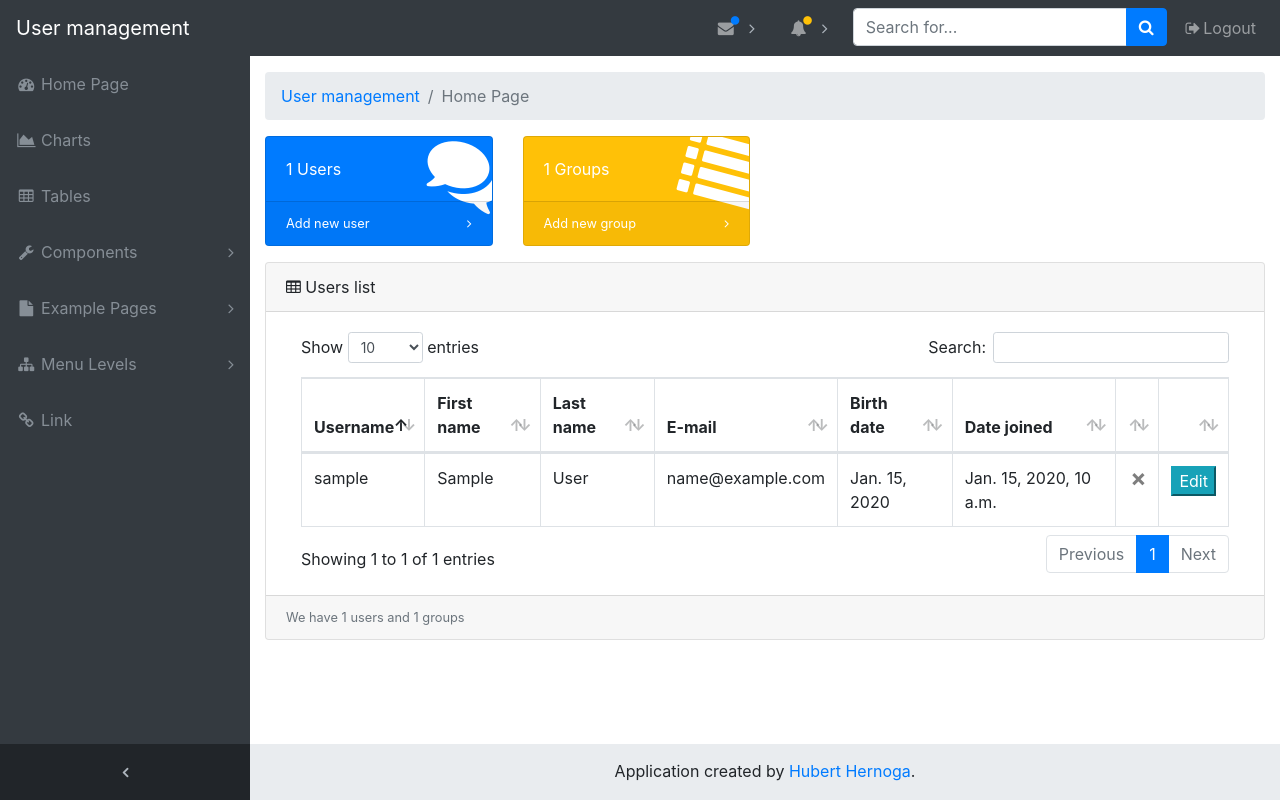
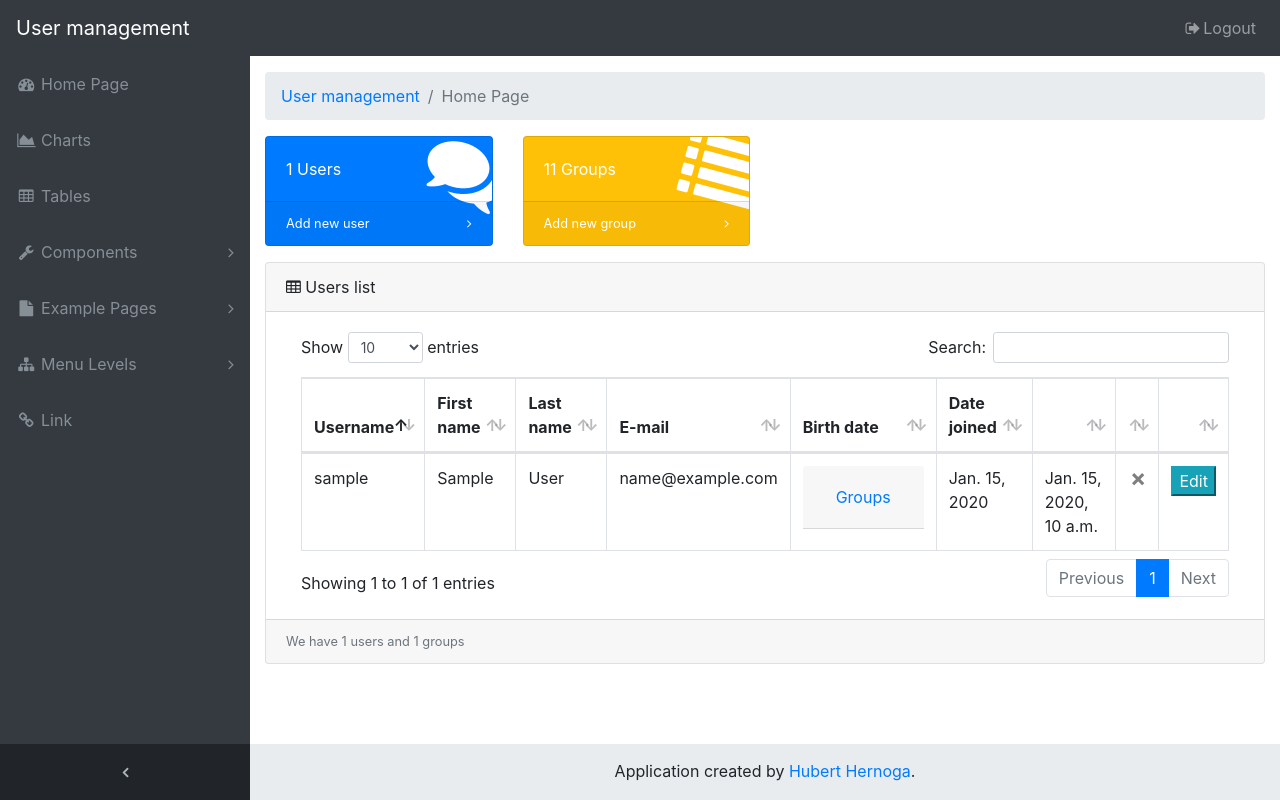
Before and after one commit to hubert-hernoga/UrlMaker, a Django app: page / in a window 1280 px wide. Run offline with Django 3.2, Linux system fonts and the light colour scheme; tables that the repository leaves empty hold one stand-in row (values such as "Sample post"); some libraries are stand-ins or nearby versions.

Commit message:
Added displaying user groups

```diff
--- a/user_panel/templates/base.html
+++ b/user_panel/templates/base.html
@@ -130,95 +130,41 @@
                 </li>
               </ul>
               <ul class="navbar-nav ml-auto">
-                <li class="nav-item dropdown">
-                  <a class="nav-link dropdown-toggle mr-lg-2" id="messagesDropdown" href="#" data-toggle="dropdown" aria-haspopup="true" aria-expanded="false">
-                    <i class="fa fa-fw fa-envelope"></i>
-                    <span class="d-lg-none">Messages
-                      <span class="badge badge-pill badge-primary">12 New</span>
-                    </span>
-                    <span class="indicator text-primary d-none d-lg-block">
-                      <i class="fa fa-fw fa-circle"></i>
-                    </span>
-                  </a>
-                  <div class="dropdown-menu" aria-labelledby="messagesDropdown">
-                    <h6 class="dropdown-header">New Messages:</h6>
-                    <div class="dropdown-divider"></div>
-                    <a class="dropdown-item" href="#">
-                      <strong>David Miller</strong>
-                      <span class="small float-right text-muted">11:21 AM</span>
-                      <div class="dropdown-message small">Hey there! This new version of SB Admin is pretty awesome! These messages clip off when they reach the end of the box so they don't overflow over to the sides!</div>
-                    </a>
-                    <div class="dropdown-divider"></div>
-                    <a class="dropdown-item" href="#">
-                      <strong>Jane Smith</strong>
-                      <span class="small float-right text-muted">11:21 AM</span>
-                      <div class="dropdown-message small">I was wondering if you could meet for an appointment at 3:00 instead of 4:00. Thanks!</div>
-                    </a>
-                    <div class="dropdown-divider"></div>
-                    <a class="dropdown-item" href="#">
-                      <strong>John Doe</strong>
-                      <span class="small float-right text-muted">11:21 AM</span>
-                      <div class="dropdown-message small">I've sent the final files over to you for review. When you're able to sign off of them let me know and we can discuss distribution.</div>
-                    </a>
-                    <div class="dropdown-divider"></div>
-                    <a class="dropdown-item small" href="#">View all messages</a>
-                  </div>
-                </li>
-                <li class="nav-item dropdown">
-                  <a class="nav-link dropdown-toggle mr-lg-2" id="alertsDropdown" href="#" data-toggle="dropdown" aria-haspopup="true" aria-expanded="false">
-                    <i class="fa fa-fw fa-bell"></i>
-                    <span class="d-lg-none">Alerts
-                      <span class="badge badge-pill badge-warning">6 New</span>
-                    </span>
-                    <span class="indicator text-warning d-none d-lg-block">
-                      <i class="fa fa-fw fa-circle"></i>
-                    </span>
-                  </a>
-                  <div class="dropdown-menu" aria-labelledby="alertsDropdown">
-                    <h6 class="dropdown-header">New Alerts:</h6>
-                    <div class="dropdown-divider"></div>
-                    <a class="dropdown-item" href="#">
-                      <span class="text-success">
-                        <strong>
-                          <i class="fa fa-long-arrow-up fa-fw"></i>Status Update</strong>
-                      </span>
-                      <span class="small float-right text-muted">11:21 AM</span>
-                      <div class="dropdown-message small">This is an automated server response message. All systems are online.</div>
-                    </a>
-                    <div class="dropdown-divider"></div>
-                    <a class="dropdown-item" href="#">
-                      <span class="text-danger">
-                        <strong>
-                          <i class="fa fa-long-arrow-down fa-fw"></i>Status Update</strong>
-                      </span>
-                      <span class="small float-right text-muted">11:21 AM</span>
-                      <div class="dropdown-message small">This is an automated server response message. All systems are online.</div>
-                    </a>
-                    <div class="dropdown-divider"></div>
-                    <a class="dropdown-item" href="#">
-                      <span class="text-success">
-                        <strong>
-                          <i class="fa fa-long-arrow-up fa-fw"></i>Status Update</strong>
-                      </span>
-                      <span class="small float-right text-muted">11:21 AM</span>
-                      <div class="dropdown-message small">This is an automated server response message. All systems are online.</div>
-                    </a>
-                    <div class="dropdown-divider"></div>
-                    <a class="dropdown-item small" href="#">View all alerts</a>
-                  </div>
-                </li>
-                <li class="nav-item">
-                  <form class="form-inline my-2 my-lg-0 mr-lg-2">
-                    <div class="input-group">
-                      <input class="form-control" type="text" placeholder="Search for...">
-                      <span class="input-group-append">
-                        <button class="btn btn-primary" type="button">
-                          <i class="fa fa-search"></i>
-                        </button>
-                      </span>
-                    </div>
-                  </form>
-                </li>
+{#                <li class="nav-item dropdown">#}
+{#                  <a class="nav-link dropdown-toggle mr-lg-2" id="messagesDropdown" href="#" data-toggle="dropdown" aria-haspopup="true" aria-expanded="false">#}
+{#                    <i class="fa fa-fw fa-envelope"></i>#}
+{#                    <span class="d-lg-none">Messages#}
+{#                      <span class="badge badge-pill badge-primary">12 New</span>#}
+{#                    </span>#}
+{#                    <span class="indicator text-primary d-none d-lg-block">#}
+{#                      <i class="fa fa-fw fa-circle"></i>#}
+{#                    </span>#}
+{#                  </a>#}
+{#                  <div class="dropdown-menu" aria-labelledby="messagesDropdown">#}
+{#                    <h6 class="dropdown-header">New Messages:</h6>#}
+{#                    <div class="dropdown-divider"></div>#}
+{#                    <a class="dropdown-item" href="#">#}
+{#                      <strong>David Miller</strong>#}
+{#                      <span class="small float-right text-muted">11:21 AM</span>#}
+{#                      <div class="dropdown-message small">Hey there! This new version of SB Admin is pretty awesome! These messages clip off when they reach the end of the box so they don't overflow over to the sides!</div>#}
+{#                    </a>#}
+{#                    <div class="dropdown-divider"></div>#}
+{#                    <a class="dropdown-item" href="#">#}
+{#                      <strong>Jane Smith</strong>#}
+{#                      <span class="small float-right text-muted">11:21 AM</span>#}
+{#                      <div class="dropdown-message small">I was wondering if you could meet for an appointment at 3:00 instead of 4:00. Thanks!</div>#}
+{#                    </a>#}
+{#                    <div class="dropdown-divider"></div>#}
+{#                    <a class="dropdown-item" href="#">#}
+{#                      <strong>John Doe</strong>#}
+{#                      <span class="small float-right text-muted">11:21 AM</span>#}
+{#                      <div class="dropdown-message small">I've sent the final files over to you for review. When you're able to sign off of them let me know and we can discuss distribution.</div>#}
+{#                    </a>#}
+{#                    <div class="dropdown-divider"></div>#}
+{#                    <a class="dropdown-item small" href="#">View all messages</a>#}
+{#                  </div>#}
+{#                </li>#}
+
                 <li class="nav-item">
                   <a class="nav-link" data-toggle="modal" data-target="#exampleModal">
                     <i class="fa fa-fw fa-sign-out"></i>Logout</a>
@@ -226,6 +172,7 @@
               </ul>
             </div>
           </nav>
+
           <div class="content-wrapper">
             <div class="container-fluid">
               <!-- Breadcrumbs-->
@@ -289,7 +236,7 @@
             <!-- Custom scripts for this page-->
             <script src="{% static 'js/sb-admin-datatables.min.js' %}" ></script>
             <script src="{% static 'js/sb-admin-charts.min.js' %}" ></script>
-            <script src="{% static 'user_panel/user1.js' %}" type="text/javascript"></script>
+            <script src="{% static 'user_panel/user.js' %}" type="text/javascript"></script>
           </div>
         </body>
     </html>
--- a/user_panel/templates/user_list.html
+++ b/user_panel/templates/user_list.html
@@ -1,5 +1,6 @@
 {% extends 'base.html' %}
 {% load static %}
+{% load extras %}
     {% block content %}
 
           <!-- Icon Cards-->
@@ -22,11 +23,11 @@
             </div>
             <div class="col-xl-3 col-sm-6 mb-3">
               <div class="card text-white bg-warning o-hidden h-100">
-                <a class="card-body text-white clearfix z-1" href="/groups_list">
+                <a class="card-body text-white clearfix z-1" href="/">
                   <div class="card-body-icon">
                     <i class="fa fa-fw fa-list"></i>
                   </div>
-                  <div class="mr-5">{{ groups.count }} Groups</div>
+                  <div class="mr-5">11 Groups</div>
                 </a>
                 <a class="card-footer text-white clearfix small z-1" href="/add_group">
                   <span class="float-left">Add new group</span>
@@ -44,6 +45,7 @@
               <i class="fa fa-table"></i> Users list</div>
             <div class="card-body">
               <div class="table-responsive">
+
                 <table class="table table-bordered" id="dataTable" width="100%" cellspacing="0">
                   <thead>
                     <tr>
@@ -53,6 +55,7 @@
                         <th>E-mail</th>
                         <th>Birth date</th>
                         <th>Date joined</th>
+                        <th></th>
                         <th></th>
                         <th></th>
                     </tr>
@@ -65,6 +68,20 @@
                       <td>{{ user.first_name }}</td>
                       <td>{{ user.last_name }}</td>
                       <td>{{ user.email }}</td>
+                      <td>
+                        <div class="card-header" id="headingOne">
+                          <h5 class="mb-0">
+                            <button class="btn btn-link" data-toggle="collapse" data-target="#{{ user }}" aria-expanded="true" aria-controls="collapseOne">
+                              Groups
+                            </button>
+                          </h5>
+                        </div>
+                        <div id="{{ user }}" class="collapse" aria-labelledby="headingOne" data-parent="#accordion">
+                          <div class="card-body">
+                           {{ groups|user_groups:user }}
+                          </div>
+                        </div>
+                      </td>
                       <td>{{ user.profile.birth_date }}</td>
                       <td>{{ user.date_joined }}</td>
                       <td>
--- a/user_panel/templatetags/extras.py
+++ b/user_panel/templatetags/extras.py
@@ -8,6 +8,12 @@ def user_in_group(name_group):
     group = Group.objects.get(name=name_group)
     users = group.users.all()
 
-    users = ", ".join([str(user) for user in users])
+    return ", ".join([str(user) for user in users])
 
-    return users
+@register.filter(name='user_groups')
+def user_groups(groups, user):
+    groups_list = []
+    for group in groups:
+        if group.users.filter(pk=user.id):
+            groups_list.append(group.name)
+    return ", ".join([str(group) for group in groups_list])
```
Also changed, not shown: static/user_panel/user.js (renamed from static/user_panel/user1.js).
